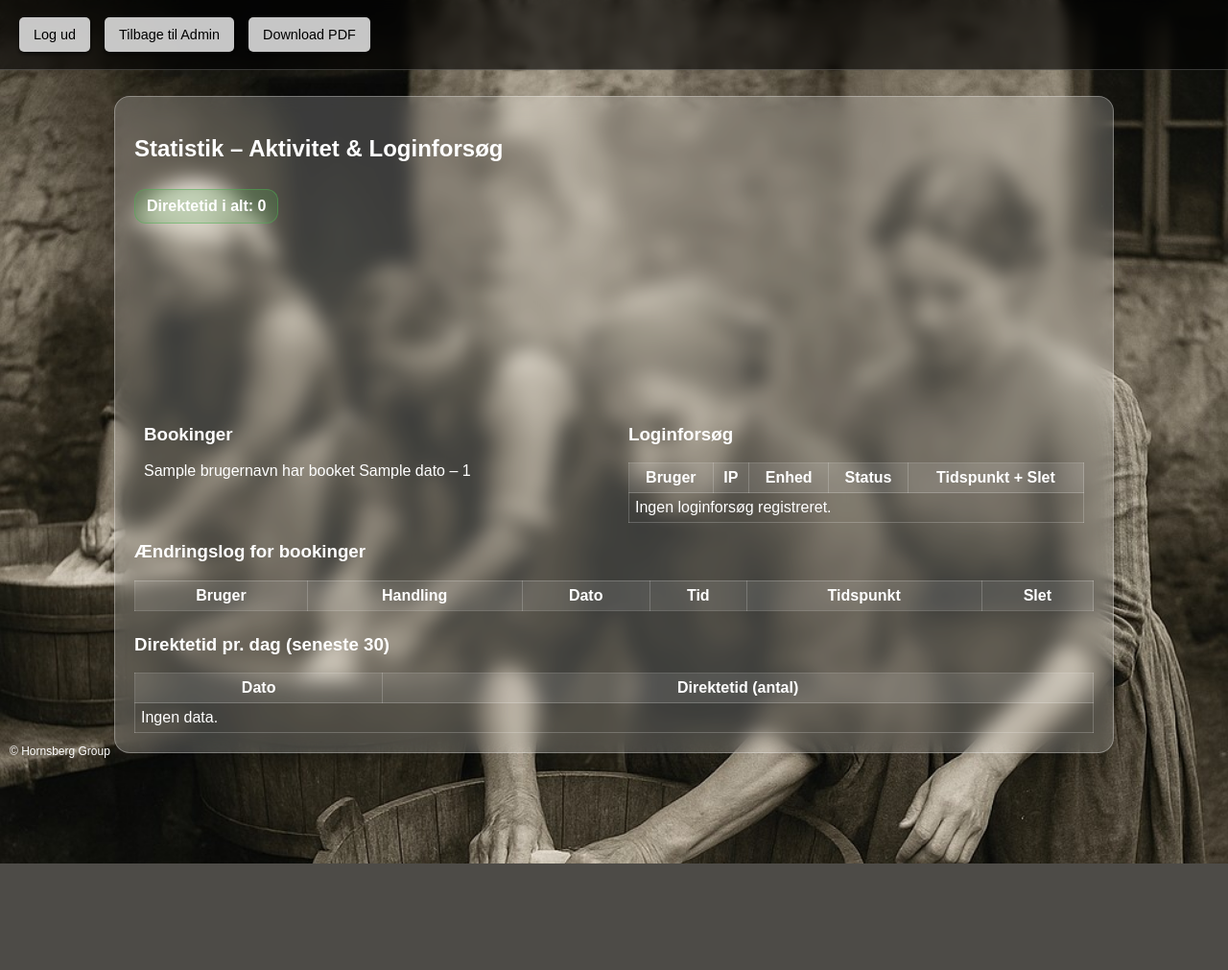
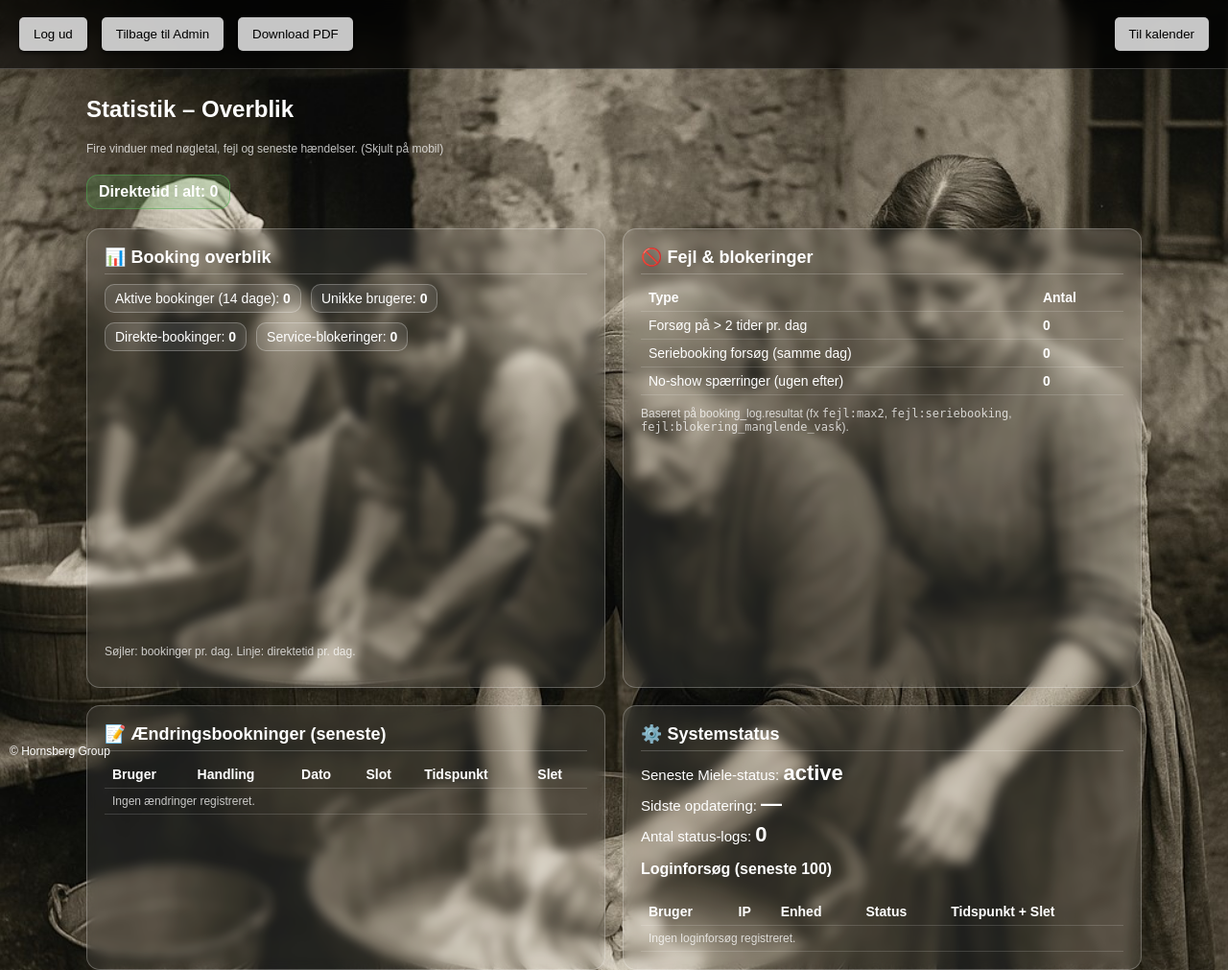
Before and after one commit to taasingegade/Vasketider, a Flask app: template templates/statistik.html in a window 1280 px wide. Shown: the whole page at 96% size. Before the commit the page ends 900 px from the top, so only its background shows below. Run offline with Flask 3, Linux system fonts and the light colour scheme; the template is opened without the code that fills it: most values are stand-ins (such as "Sample title", 1, 10 or a date in 2020); a database or web service that is not in the repository returns one stand-in record (values such as "Sample title"); lists and menus that the app fills with data are empty; some libraries are stand-ins or nearby versions.

Commit message:
Update statistik.html

```diff
--- a/templates/statistik.html
+++ b/templates/statistik.html
@@ -2,30 +2,88 @@
 <!DOCTYPE html>
 <html lang="da">
 <head>
+  <meta charset="UTF-8">
+  <title>Statistik – Vasketider</title>
   <link rel="icon" type="image/x-icon" href="{{ url_for('static', filename='favicon.ico') }}">
-  <meta charset="UTF-8">
-  <title>Statistik</title>
+  <link rel="manifest" href="/static/manifest.json">
   <link rel="stylesheet" href="{{ url_for('static', filename='style.css') }}">
   <style>
-    .statistik-flex { display: flex; flex-wrap: wrap; justify-content: space-between; gap: 30px; }
-    .stat-col { flex: 1; min-width: 300px; }
-    .diagram-container { text-align: center; margin-top: 40px; }
-    canvas { max-width: 600px; margin: 20px auto; display: block; }
-    table { width: 100%; border-collapse: collapse; }
-    th, td { padding: 6px; border: 1px solid rgba(255,255,255,0.2); }
-    th { background-color: rgba(255,255,255,0.1); }
-    button { font-size: 0.9em; }
-    /* NYT: badge */
+    /* 4 vinduer (2x2) – SKJUL på mobil */
+    .grid-4 {
+      display: grid;
+      grid-template-columns: repeat(2, 1fr);
+      gap: 18px;
+      margin-top: 20px;
+    }
+    .window {
+      background: rgba(255,255,255,0.08);
+      border: 1px solid rgba(255,255,255,0.25);
+      border-radius: 14px;
+      padding: 18px;
+      backdrop-filter: blur(6px);
+    }
+    .window h3 {
+      margin-top: 0;
+      font-size: 18px;
+      border-bottom: 1px solid rgba(255,255,255,0.2);
+      padding-bottom: 6px;
+      margin-bottom: 10px;
+    }
+    .kpi { font-size: 15px; margin: 6px 0; }
+    .val { font-size: 22px; font-weight: bold; }
+    .muted { font-size: 12px; opacity: .75; }
+    table { width:100%; border-collapse: collapse; font-size:14px; }
+    th,td { padding:6px 8px; border-bottom:1px solid rgba(255,255,255,0.15); text-align:left; }
     .badge {
       display:inline-block; padding:8px 12px; border-radius:12px;
       background: rgba(76,175,80,0.2); border:1px solid rgba(76,175,80,0.5);
       font-weight:600; margin: 8px 0 0 0;
     }
+    .kpi-row { display:flex; flex-wrap:wrap; gap:10px; }
+    .kpi-pill {
+      padding:6px 10px; border-radius:10px;
+      border:1px solid rgba(255,255,255,0.25);
+      background: rgba(255,255,255,0.10);
+      font-size:14px;
+    }
+    .chart-wrap { margin-top: 10px; }
+    canvas { width:100%; max-width: 100%; height: 280px; }
+
+    /* MOBIL-BLOKERING: under 1000px skjules indhold og vises overlay */
+    .mobile-block {
+      display: none;
+      position: fixed; inset: 0;
+      background: rgba(0,0,0,0.85);
+      color: #fff; z-index: 2000;
+      align-items: center; justify-content: center; text-align: center;
+      padding: 24px;
+    }
+    @media (max-width: 1000px) {
+      .toppanel, .main { display: none !important; }
+      .mobile-block { display: flex; }
+      body { overflow: hidden; }
+    }
   </style>
+  <script>
+    if ('serviceWorker' in navigator) {
+      navigator.serviceWorker.register('/static/service-worker.js');
+    }
+  </script>
 </head>
 <body style="background: url('/static/Bg.jpg') no-repeat center center fixed; background-size: cover;">
 
-  <!-- Toppanel -->
+  <!-- MOBIL-OVERLAY (skjuler hele siden på mobil) -->
+  <div class="mobile-block">
+    <div>
+      <h2>📈 Statistik er kun til desktop</h2>
+      <p>Åbn siden på en større skærm for at se statistik-vinduerne.</p>
+      <form method="get" action="/index" style="margin-top:16px;">
+        <button class="toppanel-knap">Tilbage til kalender</button>
+      </form>
+    </div>
+  </div>
+
+  <!-- Top-panel (desktop) -->
   <div class="toppanel">
     <form method="post" action="/logout">
       <button class="toppanel-knap">Log ud</button>
@@ -36,71 +94,49 @@
     <form method="get" action="/download_valg">
       <button class="toppanel-knap">Download PDF</button>
     </form>
+    <form method="get" action="/index" style="margin-left:auto;">
+      <button class="toppanel-knap">Til kalender</button>
+    </form>
   </div>
 
-  <!-- Indhold -->
-  <div class="glassbox" style="max-width: 1000px; margin: 100px auto;">
-    <h2>Statistik – Aktivitet & Loginforsøg</h2>
-
-    <!-- badge-linjen: brug default -->
+  <div class="main" style="max-width:1100px;">
+    <h2>Statistik – Overblik</h2>
+    <p class="muted">Fire vinduer med nøgletal, fejl og seneste hændelser. (Skjult på mobil)</p>
     <div class="badge">Direktetid i alt: {{ total_direkte|default(0) }}</div>
 
-    <!-- Diagram -->
+    <div class="grid-4">
+      <!-- VINDUE 1: Booking overblik -->
+      <div class="window">
+        <h3>📊 Booking overblik</h3>
+        <div class="kpi-row">
+          <div class="kpi-pill">Aktive bookinger (14 dage): <strong>{{ kpi.aktive_14|default(0) }}</strong></div>
+          <div class="kpi-pill">Unikke brugere: <strong>{{ kpi.unikke_brugere|default(0) }}</strong></div>
+          <div class="kpi-pill">Direkte-bookinger: <strong>{{ kpi.total_direkte|default(0) }}</strong></div>
+          <div class="kpi-pill">Service-blokeringer: <strong>{{ kpi.service_blok|default(0) }}</strong></div>
+        </div>
+        <div class="chart-wrap">
           <canvas id="bookingChart"></canvas>
-
-    <div class="statistik-flex" style="margin-left: 10px;">
-      <!-- Bookinger -->
-      <div class="stat-col">
-        <h3>Bookinger</h3>
-        {% for booking in (bookinger or []) %}
-          <p>{{ booking.brugernavn }} har booket {{ booking.dato }} – {{ booking.tid }}</p>
-        {% else %}
-          <p>Ingen bookinger fundet.</p>
-        {% endfor %}
+        </div>
+        <p class="muted">Søjler: bookinger pr. dag. Linje: direktetid pr. dag.</p>
       </div>
 
-      <!-- Loginforsøg -->
-      <div class="stat-col" style="margin-right: 10px;">
-        <h3>Loginforsøg</h3>
+      <!-- VINDUE 2: Fejl & blokeringer -->
+      <div class="window">
+        <h3>🚫 Fejl & blokeringer</h3>
         <table>
-          <tr>
-            <th>Bruger</th>
-            <th>IP</th>
-            <th>Enhed</th>
-            <th>Status</th>
-            <th>Tidspunkt + Slet</th>
-          </tr>
-          {% for log in (logins or []) %}
-          <tr {% if log[4] == "Fejl i login" %}style="background-color: #ffcccc;"{% endif %}>
-            <td>{{ log[0] }}</td>
-            <td>{{ log[1] }}</td>
-            <td style="max-width: 300px; word-break: break-word;">{{ log[2] }}</td>
-            <td>{{ log[4] }}</td>
-            <td>
-              {{ log[3] }}
-              <form method="post" action="/slet_loginforsøg" style="display:inline;">
-                <input type="hidden" name="log_id" value="{{ log[5] }}">
-                <button type="submit">Slet</button>
-              </form>
-            </td>
-          </tr>
-          {% else %}
-          <tr><td colspan="5">Ingen loginforsøg registreret.</td></tr>
-          {% endfor %}
+          <tr><th>Type</th><th>Antal</th></tr>
+          <tr><td>Forsøg på &gt; 2 tider pr. dag</td><td><strong>{{ fejl_stats.for_mange|default(0) }}</strong></td></tr>
+          <tr><td>Seriebooking forsøg (samme dag)</td><td><strong>{{ fejl_stats.serie|default(0) }}</strong></td></tr>
+          <tr><td>No-show spærringer (ugen efter)</td><td><strong>{{ fejl_stats.ude_uden_afbud|default(0) }}</strong></td></tr>
         </table>
-      </div>
+        <p class="muted">Baseret på booking_log.resultat (fx <code>fejl:max2</code>, <code>fejl:seriebooking</code>, <code>fejl:blokering_manglende_vask</code>).</p>
       </div>
 
-    <h3>Ændringslog for bookinger</h3>
+      <!-- VINDUE 3: Ændringsbookninger (booking_log) -->
+      <div class="window">
+        <h3>📝 Ændringsbookninger (seneste)</h3>
         <table>
-      <tr>
-        <th>Bruger</th>
-        <th>Handling</th>
-        <th>Dato</th>
-        <th>Tid</th>
-        <th>Tidspunkt</th>
-        <th>Slet</th>
-      </tr>
+          <tr><th>Bruger</th><th>Handling</th><th>Dato</th><th>Slot</th><th>Tidspunkt</th><th>Slet</th></tr>
           {% for log in (booking_log or []) %}
           <tr>
             <td>{{ log[1] }}</td>
@@ -115,37 +151,54 @@
               </form>
             </td>
           </tr>
+          {% else %}
+          <tr><td colspan="6" class="muted">Ingen ændringer registreret.</td></tr>
           {% endfor %}
         </table>
+      </div>
 
-    <!-- NYT: Direktetid pr. dag -->
-    <h3 style="margin-top:24px;">Direktetid pr. dag (seneste 30)</h3>
+      <!-- VINDUE 4: Systemstatus -->
+      <div class="window">
+        <h3>⚙️ Systemstatus</h3>
+        <div class="kpi">Seneste Miele-status: <span class="val">{{ miele_status|default('Ukendt') }}</span></div>
+        <div class="kpi">Sidste opdatering: <span class="val">{{ miele_opdateret|default('—') }}</span></div>
+        <div class="kpi">Antal status-logs: <span class="val">{{ miele_logs|default(0) }}</span></div>
+
+        <h4 style="margin-top:14px;">Loginforsøg (seneste 100)</h4>
         <table>
-      <tr><th>Dato</th><th>Direktetid (antal)</th></tr>
-      {% for d,a in (direkte_pr_dag or []) %}
-      <tr>
-        <td>{{ d }}</td>
-        <td>{{ a }}</td>
+          <tr><th>Bruger</th><th>IP</th><th>Enhed</th><th>Status</th><th>Tidspunkt + Slet</th></tr>
+          {% for lg in (logins or []) %}
+          <tr {% if lg[4] == "Fejl i login" %}style="background-color: rgba(220,53,69,.25);" {% endif %}>
+            <td>{{ lg[0] }}</td>
+            <td>{{ lg[1] }}</td>
+            <td style="max-width: 220px; word-break: break-word;">{{ lg[2] }}</td>
+            <td>{{ lg[4] }}</td>
+            <td>
+              {{ lg[3] }}
+              <form method="post" action="/slet_loginforsøg" style="display:inline;">
+                <input type="hidden" name="log_id" value="{{ lg[5] }}">
+                <button type="submit">Slet</button>
+              </form>
+            </td>
           </tr>
           {% else %}
-      <tr><td colspan="2">Ingen data.</td></tr>
+          <tr><td colspan="5" class="muted">Ingen loginforsøg registreret.</td></tr>
           {% endfor %}
         </table>
-
+      </div>
+    </div>
   </div>
 
-  <!-- Chart.js -->
+  <!-- Chart.js til Booking overblik -->
   <script src="https://cdn.jsdelivr.net/npm/chart.js"></script>
   <script>
-  // Byg et sikkert JS-array fra Jinja (uden tojson på date-objekter)
+    // Data til graf: Direktetid (server-side) + Bookinger (via /bookinger_json)
     const direkteRaw = {{ (direkte_pr_dag or [])|tojson }};
-
-  // Map: YYYY-MM-DD -> DD-MM-YYYY for at matche /bookinger_json
     const direkteMap = {};
     direkteRaw.forEach(function(pair){
-    const iso = pair[0];           // "YYYY-MM-DD"
+      const iso = pair[0]; // "YYYY-MM-DD"
       const n = pair[1];
-    const p = iso.split("-");
+      const p = (iso || '').split("-");
       const ddmm = (p.length === 3) ? `${p[2]}-${p[1]}-${p[0]}` : iso;
       direkteMap[ddmm] = n;
     });
@@ -160,8 +213,6 @@
         });
 
         const labels = Object.keys(grupperet);
-
-      // Kronologisk sortering af DD-MM-YYYY
         labels.sort((a, b) => {
           const [da, ma, ya] = a.split('-').map(Number);
           const [db, mb, yb] = b.split('-').map(Number);
@@ -176,22 +227,13 @@
           data: {
             labels: labels,
             datasets: [
-            {
-              label: "Antal bookinger pr. dag",
-              data: antal,
-              backgroundColor: "rgba(54, 162, 235, 0.6)"
-            },
-            {
-              label: "Direktetid pr. dag",
-              data: direkteSerie,
-              type: "line",
-              borderWidth: 2,
-              tension: 0.2,
-              yAxisID: 'y'
-            }
+              { label: "Bookinger pr. dag", data: antal, backgroundColor: "rgba(54, 162, 235, 0.6)" },
+              { label: "Direktetid pr. dag", data: direkteSerie, type: "line", borderWidth: 2, tension: 0.2, yAxisID: 'y' }
             ]
           },
           options: {
+            responsive: true,
+            maintainAspectRatio: false,
             scales: {
               x: { ticks: { maxRotation: 90, minRotation: 45 } },
               y: { beginAtZero: true }
```
Lines whose indentation alone changed are shown as unchanged.
